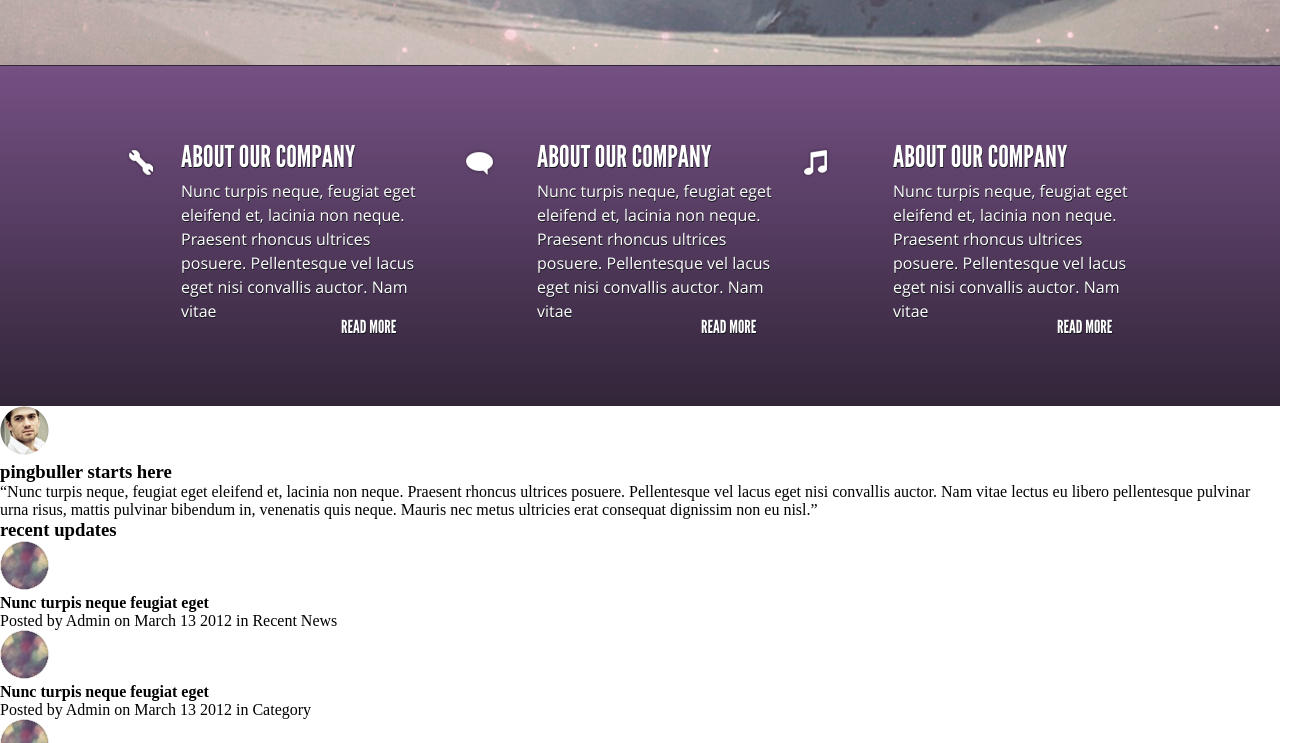
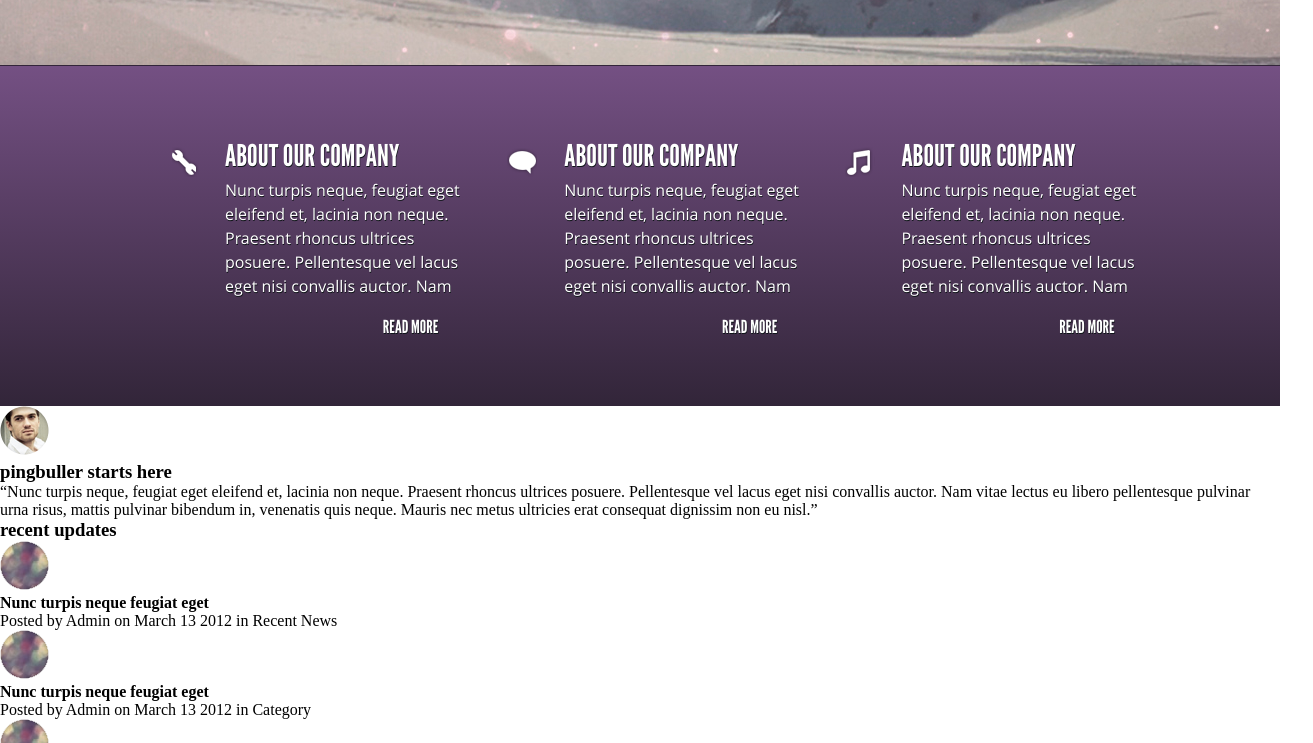
Before and after one commit to Imperceptible/home_work_7-8-9, a plain HTML site: page index.html in a window 1280 px wide. Shown: the part 782-1525 px from the top of the page, 1313 px wide, since content can reach past the window. Drawn offline with Linux system fonts and the light colour scheme.

Commit message:
все переделал. до контента включительно

```diff
--- a/css/style.css
+++ b/css/style.css
@@ -64,7 +64,7 @@ header {
     border-bottom: solid 2px #edbfff;
 }
 /*--слайдер*/
-.slider_overlay {
+.overlay {
     position: absolute;
     margin-top: 164px;
     height: 400px;
@@ -73,11 +73,16 @@ header {
     background-color: black;
 }
 
+.slider {
+    position: relative;
+    width: 960px;
+    margin: 0 auto;
+}
+
 .slider__text {
     position: relative;
     width: 510px;
     top: 254px;
-    left: 117px;
 }
 
 .slider__text > h1 {
@@ -110,8 +115,8 @@ header {
 
 .slider > img {
     position: absolute;
-    top: 261px;
-    left: 732px;
+    top: 148px;
+    left: 616px;
 }
 
 /*-----центральный блок mane-----*/
@@ -122,16 +127,23 @@ header {
     height: 340px;
     border-top: solid 1px #33253a
 }
-.category__wrap {
+
+.category__content {
     position: relative;
-    float: left;
-    margin: 10px 50px;
-    width: 20%;
-    left: 131px;
-    top: 69px;
+    width: 960px;
+    heigh: 340px;
+    margin: 0 auto;
 }
+/*--общие параметры трех блоков контента--*/
+.category__content__block {
+    position: relative;
+    display: inline-block;
+    /*float: left;*/
+    width: 32%;
+   }
 
-.category__wrap > h3 {
+.category__content__block > h3 {
+    margin-left: 60px;
     text-shadow: 0.5px 0.9px 0 #0f1518;
     color: white;
     font-family: League_Gothic;
@@ -141,7 +153,8 @@ header {
     text-transform: uppercase;
 }
 
-.category__wrap > p {
+.category__content__block > p {
+    margin-left: 60px;
     margin-top: 10px;
     text-shadow: 0.5px 0.9px 0 #0f1518;
     color: white;
@@ -151,7 +164,9 @@ header {
     line-height: 24px;
 }
 
-.category__wrap > a {
+.category__content__block > a {
+    float: right;
+    padding-right: 34px;
     position: relative;
     display: block;
     text-shadow: 0.5px 0.9px 0 #0f1518;
@@ -161,46 +176,90 @@ header {
     font-family: League_Gothic;
     font-size: 18px;
     font-weight: 400;
-    line-height: 24px;
-}
-.category__wrap_1 {
-     top: -8px;
-     left: 160px;
- }
-.category__wrap_2 {
-    top: -8px;
-    left: 164px;
-}
-.category__wrap_3 {
-    top: -8px;
-    left: 164px;
+    line-height: 58px;
 }
 
-.category__wrap > a:hover {
-    text-shadow: 0 0 8px rgba(255, 255, 255, 0.8);
-    }
-/*--спрайты--*/
-.category__note {
+.category__content__block > a:hover {
+     text-shadow: 0 0 8px rgba(255, 255, 255, 0.8);
+ }
+/*--иконка левого блока контента*/
+.wrench > .category__content__block__ico {
     position: absolute;
-    background: url("../images/icon_little.png") 0 0 no-repeat;
+    background: url("../images/icon_little.png") -66px 0 no-repeat;
     height: 30px;
     width: 30px;
-    left: 802px;
-    top: 81px;
+    left: 7px;
+    top: 3px;
 }
-.category__wrench {
+/*--иконка центрального блока контента*/
+.message > .category__content__block__ico {
     position: absolute;
-    background: url("../images/icon_little.png") -64px 0 no-repeat;
+    background: url("../images/icon_little.png") -30px 0 no-repeat;
     height: 30px;
     width: 30px;
-    left: 127px;
-    top: 81px;
+    left: 3px;
+    top: 3px;
 }
-.category__message {
+/*--иконка правого блока контента*/
+.note > .category__content__block__ico {
     position: absolute;
-    background: url("../images/icon_little.png") -31px 0 no-repeat;
+    background: url("../images/icon_little.png") 0px 0 no-repeat;
     height: 30px;
     width: 30px;
-    left: 465px;
-    top: 82px;
+    left: 4px;
+    top: 3px;
 }
+/*--позиционирование левого блока контента*/
+.wrench {
+    left: 5px;
+    top: 78px;
+}
+/*--позиционирование среднего блока контента*/
+.message {
+    left: 33px;
+    top: 78px;
+}
+/*--позиционирова правого блока контента*/
+.note {
+    left: 59px;
+    top: 78px;
+}
+/*.category__content__wrap_1 {*/
+     /*top: -8px;*/
+     /*left: 160px;*/
+ /*}*/
+/*.category__content__wrap_2 {*/
+    /*top: -8px;*/
+    /*left: 164px;*/
+/*}*/
+/*.category__content__wrap_3 {*/
+    /*top: -8px;*/
+    /*left: 164px;*/
+/*}*/
+
+
+/*!*--спрайты--*!*/
+/*.category__content__note {*/
+    /*position: absolute;*/
+    /*background: url("../images/icon_little.png") 0 0 no-repeat;*/
+    /*height: 30px;*/
+    /*width: 30px;*/
+    /*left: 802px;*/
+    /*top: 81px;*/
+/*}*/
+/*.category__content__wrench {*/
+    /*position: absolute;*/
+    /*background: url("../images/icon_little.png") -64px 0 no-repeat;*/
+    /*height: 30px;*/
+    /*width: 30px;*/
+    /*left: 127px;*/
+    /*top: 81px;*/
+/*}*/
+/*.category__content__message {*/
+    /*position: absolute;*/
+    /*background: url("../images/icon_little.png") -31px 0 no-repeat;*/
+    /*height: 30px;*/
+    /*width: 30px;*/
+    /*left: 465px;*/
+    /*top: 82px;*/
+/*}*/
--- a/index.html
+++ b/index.html
@@ -21,8 +21,8 @@
                 </ul>
             </nav>
         </div>
+        <div class="overlay"></div>
         <section class="slider">
-            <div class="slider_overlay"></div>
             <div class="slider__text">
                 <h1>lorem ipsum dolor</h1>
                 <h2>it will make all of tour dreams come true</h2>
@@ -33,24 +33,30 @@
     </header>
     <main>
         <div class="category clearfix"><!--сереневый блок-->
-            <div class="category__wrap">
-                <h3>about our company</h3>
-                <p>Nunc turpis neque, feugiat eget eleifend et, lacinia non neque. Praesent rhoncus ultrices posuere. Pellentesque vel lacus eget nisi convallis auctor. Nam vitae </p>
-                <a class="category__wrap_1" href="#">read more</a>
+            <div class="category__content">
+                <div class="category__content__block wrench">
+                        <h3>about our company</h3>
+                        <p>Nunc turpis neque, feugiat eget eleifend et, lacinia non neque. Praesent rhoncus ultrices posuere. Pellentesque vel lacus eget nisi convallis auctor. Nam</p>
+                        <a href="#">read more</a>
+                        <div class="category__content__block__ico"></div>
+                </div>
+                <div class="category__content__block  message">
+                    <h3>about our company</h3>
+                    <p>Nunc turpis neque, feugiat eget eleifend et, lacinia non neque. Praesent rhoncus ultrices posuere. Pellentesque vel lacus eget nisi convallis auctor. Nam</p>
+                    <a href="#">read more</a>
+                    <div class="category__content__block__ico"></div>
+                </div>
+                <div class="category__content__block note">
+                    <h3>about our company</h3>
+                    <p>Nunc turpis neque, feugiat eget eleifend et, lacinia non neque. Praesent rhoncus ultrices posuere. Pellentesque vel lacus eget nisi convallis auctor. Nam</p>
+                    <a href="#">read more</a>
+                    <div class="category__content__block__ico"></div>
+                </div>
+
+                <!--<div class="category__content__message"></div>-->
+                <!--<div class="category__content__note"></div>-->
             </div>
-            <div class="category__wrap">
-                <h3>about our company</h3>
-                <p>Nunc turpis neque, feugiat eget eleifend et, lacinia non neque. Praesent rhoncus ultrices posuere. Pellentesque vel lacus eget nisi convallis auctor. Nam vitae </p>
-                <a class="category__wrap_2" href="#">read more</a>
-            </div>
-            <div class="category__wrap">
-                <h3>about our company</h3>
-                <p>Nunc turpis neque, feugiat eget eleifend et, lacinia non neque. Praesent rhoncus ultrices posuere. Pellentesque vel lacus eget nisi convallis auctor. Nam vitae </p>
-                <a class="category__wrap_3" href="#">read more</a>
-            </div>
-            <div class="category__wrench"></div>
-            <div class="category__message"></div>
-            <div class="category__note"></div>
+
         </div>
         <div class="blog clearfix"><!--средний блок-->
             <div class="blog__main">
```
